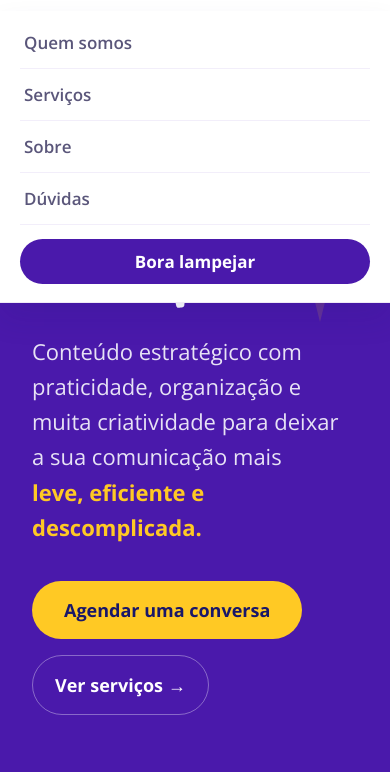
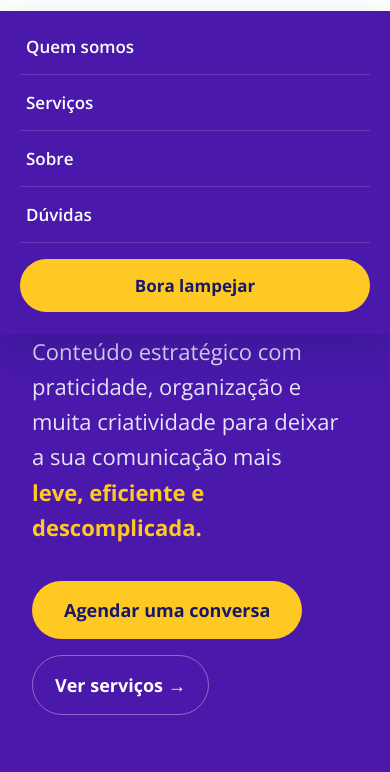
Before and after one commit to markvcinco/lampejar, a plain HTML site: page index.html in a window 390 px wide. Both pictures are taken after a click on the label "Abrir menu". Shown: the part 69-841 px from the top of the page. Drawn offline with nearby package versions, Linux system fonts and the light colour scheme; a web font is replaced by a local one.

Commit message:
Redesenha menu mobile: roxo imersivo, itens confortáveis e slide+fade
Ajustes visuais no menu hambúrguer (telas <=860px):

- Cor: dropdown com fundo roxo #4A19AB, links brancos e CTA amarelo
  #FFC924 (texto navy) — funde com o hero e reforça a marca
- Altura: itens com área de toque confortável (~52px, padding 16px)
- Animação: painel abre com slide + fade suave (0.25s) em vez de
  aparecer seco; respeita prefers-reduced-motion

Co-Authored-By: Claude Opus 4.8 <noreply@anthropic.com>
Claude-Session: https://claude.ai/code/session_01WiyCcR7k9gmk6WS8aiwiPP

```diff
--- a/index.html
+++ b/index.html
@@ -36,16 +36,22 @@
     .nav-links{
       position:absolute;top:100%;left:0;right:0;
       flex-direction:column !important;align-items:stretch !important;
-      gap:0 !important;background:#fff;padding:6px 20px 18px !important;
-      border-bottom:1px solid #efe9f6;box-shadow:0 16px 28px rgba(25,23,105,.10);
-      display:none !important
+      gap:0 !important;background:#4A19AB;padding:8px 20px 22px !important;
+      box-shadow:0 18px 34px rgba(25,23,105,.28);
+      opacity:0;visibility:hidden;transform:translateY(-10px);
+      transition:opacity .25s ease,transform .25s ease,visibility .25s
     }
-    .nav-check:checked ~ .nav-links{display:flex !important}
-    .nav-links > a{padding:14px 4px;font-size:17px !important;border-bottom:1px solid #f2eefa}
-    .nav-links > a.nav-cta{margin-top:14px;justify-content:center;border-bottom:0 !important}
+    .nav-check:checked ~ .nav-links{opacity:1;visibility:visible;transform:translateY(0)}
+    .nav-links > a{padding:16px 6px;font-size:17px !important;color:#fff !important;border-bottom:1px solid rgba(255,255,255,.14)}
+    .nav-links > a.nav-cta{margin-top:16px;justify-content:center;background:#FFC924 !important;color:#191769 !important;border-bottom:0 !important;padding:15px 22px !important}
     .nav-check:checked ~ .nav-toggle span:nth-child(1){transform:translateY(8px) rotate(45deg)}
     .nav-check:checked ~ .nav-toggle span:nth-child(2){opacity:0}
     .nav-check:checked ~ .nav-toggle span:nth-child(3){transform:translateY(-8px) rotate(-45deg)}
+  }
+  @media(max-width:860px) and (prefers-reduced-motion:reduce){
+    .nav-links{transition:none;transform:none}
+    .nav-check:checked ~ .nav-links{transform:none}
+    .nav-toggle span{transition:none}
   }
 </style>
 </head>
```
